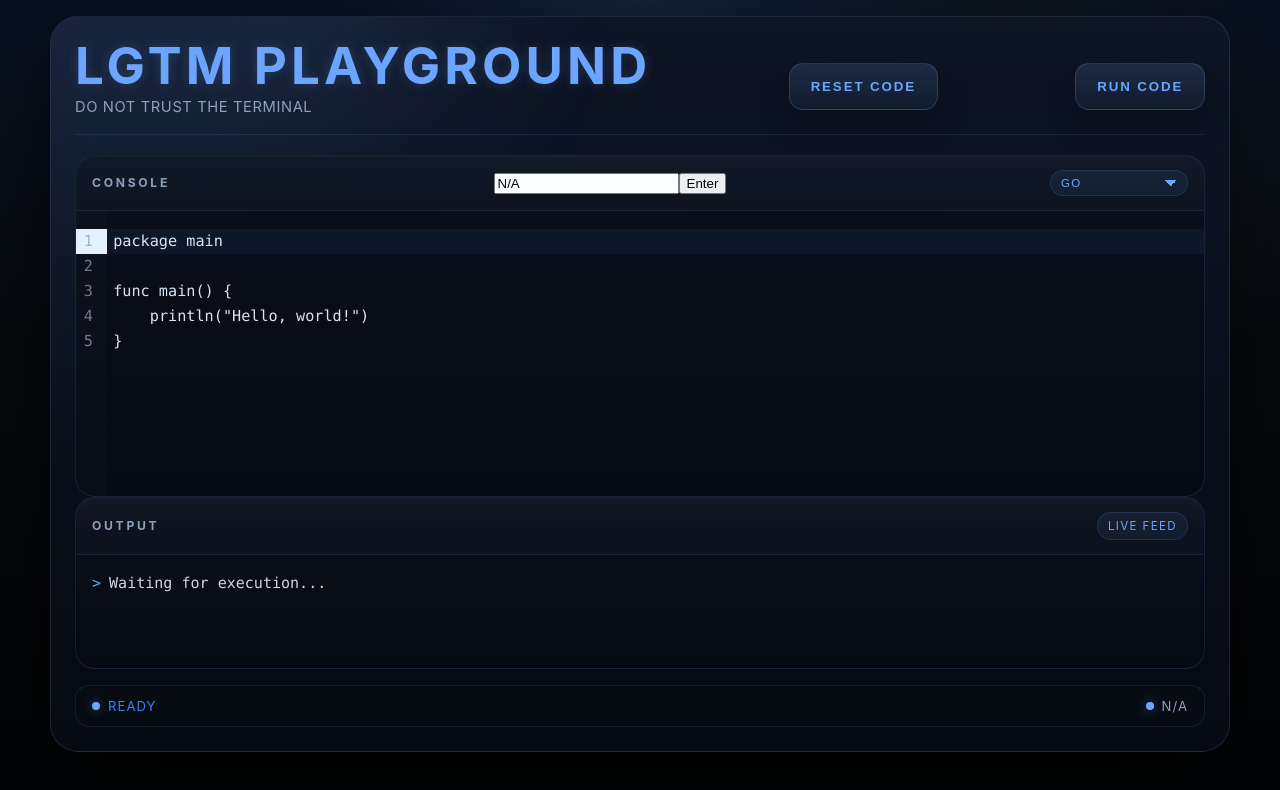
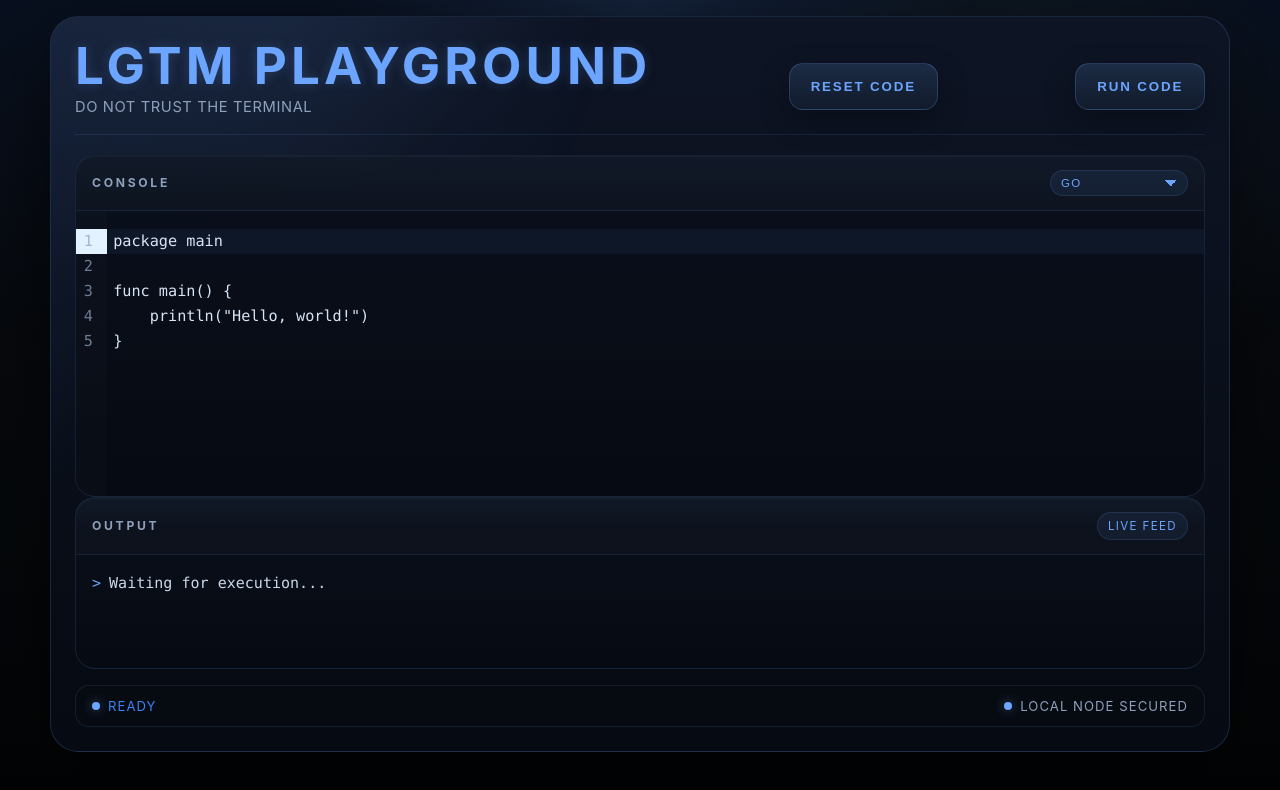
Before and after one commit to mrlouf/ft_lgtm, a React (Vite) app in the folder frontend/: page / in a window 1280 px wide. Shown: the top 790 px of the page. Built offline with nearby package versions, Linux system fonts and the light colour scheme.

Commit message:
Revert "feat: add a new button to fetch source code from an existing CID over IPFS (#2)"
This reverts commit 56e1aa41bdf3d77da547c7b1230fca5b7a1e5db6.

```diff
--- a/frontend/src/App.tsx
+++ b/frontend/src/App.tsx
@@ -17,12 +17,6 @@ export default function App() {
     const [output, setOutput] = useState("Waiting for execution...");
     const [status, setStatus] = useState<Status>("Ready");
     const [resetVersion, setResetVersion] = useState(0);
-    const [cid, setCid] = useState("N/A");
-
-    function handleStatusChange(nextStatus: Status, nextCid: string) {
-        setStatus(nextStatus);
-        setCid(nextCid);
-    }
 
     function handleLanguageChange(nextLanguage: Language) {
         setLanguage(nextLanguage);
@@ -30,36 +24,6 @@ export default function App() {
         setOutput("Waiting for execution...");
         setStatus("Ready");
         setResetVersion((value) => value + 1);
-        setCid("N/A");
-    }
-
-    function handleEnterCID(nextCid: string) {
-        const gatewayUrl = import.meta.env.VITE_IPFS_GATEWAY_URL ?? "http://localhost:8080";
-
-        fetch(`${gatewayUrl}/ipfs/${nextCid}`, {
-            method: "GET",
-            headers: {
-                "Content-Type": "text/plain",
-            },
-        })
-            .then((response) => {
-                if (!response.ok) {
-                    throw new Error(`Failed to fetch CID ${nextCid}`);
-                }
-                return response.text();
-            })
-            .then((source) => {
-                setCode(source);
-                setCid(nextCid);
-                setOutput("Loaded source from IPFS");
-                setStatus("Ready");
-                setResetVersion((value) => value + 1);
-            })
-            .catch((error) => {
-                console.error("Error fetching snippet:", error);
-                setOutput(`Error loading CID: ${error.message}`);
-                setStatus("Error");
-            });
     }
 
     function handleReset() {
@@ -67,7 +31,6 @@ export default function App() {
         setOutput("Waiting for execution...");
         setStatus("Ready");
         setResetVersion((value) => value + 1);
-        setCid("N/A");
     }
 
     return (
@@ -83,23 +46,21 @@ export default function App() {
                         code={code}
                         language={language}
                         onResult={setOutput}
-                        onStatusChange={handleStatusChange}
+                        onStatusChange={setStatus}
                     />
                 </header>
 
                 <Editor
                     code={code}
                     language={language}
-                    cid={cid}
                     onChange={setCode}
                     onChangeLanguage={handleLanguageChange}
-                    onEnterCID={handleEnterCID}
                     resetVersion={resetVersion}
                 />
 
                 <Output output={output} />
 
-                <StatusBar status={status} snippetCID={cid} />
+                <StatusBar status={status} />
             </div>
         </main>
     );
--- a/frontend/src/components/Editor.tsx
+++ b/frontend/src/components/Editor.tsx
@@ -5,28 +5,21 @@ import { EditorState } from "@codemirror/state";
 
 import LanguageButton from "./LanguageButton";
 
-import EnterCIDButton from "./EnterCIDButton";
-
 type Language = "javascript" | "python" | "go";
-
 
 type EditorProps = {
     code: string;
     language: Language;
-    cid: string;
     onChange: (value: string) => void;
     onChangeLanguage: (language: Language) => void;
-    onEnterCID: (nextCid: string) => void;
     resetVersion: number;
 };
 
 export default function Editor({
     code,
     language,
-    cid,
     onChange,
     onChangeLanguage,
-    onEnterCID,
     resetVersion,
 }: EditorProps) {
     const editorRef = useRef<HTMLDivElement>(null);
@@ -87,12 +80,6 @@ export default function Editor({
         <section className="panel editor-panel">
             <div className="panel-head">
                 <h2 className="panel-title">Console</h2>
-
-                <EnterCIDButton
-                    cid={cid}
-                    onEnterCID={onEnterCID}
-                />
-
                 <LanguageButton
                     language={language}
                     onChangeLanguage={onChangeLanguage}
--- a/frontend/src/components/EnterCIDButton.tsx
+++ /dev/null
@@ -1,31 +0,0 @@
-import { useEffect, useState } from "react";
-
-export default function EnterCIDButton({
-    cid,
-    onEnterCID,
-}: {
-    cid: string;
-    onEnterCID: (nextCid: string) => void;
-}) {
-    const [inputValue, setInputValue] = useState(cid);
-
-    useEffect(() => {
-        setInputValue(cid);
-    }, [cid]);
-
-    function handleEnterClick() {
-        onEnterCID(inputValue.trim());
-    }
-
-    return (
-        <div className="enter-cid-button">
-            <input
-                type="text"
-                value={inputValue}
-                onChange={(event) => setInputValue(event.target.value)}
-                placeholder="Enter CID"
-            />
-            <button onClick={handleEnterClick}>Enter</button>
-        </div>
-    );
-}
--- a/frontend/src/components/RunButton.tsx
+++ b/frontend/src/components/RunButton.tsx
@@ -5,12 +5,12 @@ type RunButtonProps = {
     code: string;
     language: Language;
     onResult: (output: string) => void;
-    onStatusChange: (status: Status, cid: string) => void;
+    onStatusChange: (status: Status) => void;
 };
 
 export default function RunButton({ code, language, onResult, onStatusChange }: RunButtonProps) {
     function handleRun() {
-        onStatusChange("Running", "N/A");
+        onStatusChange("Running");
         onResult("Running code...");
 
         fetch("/api/run", {
@@ -29,10 +29,8 @@ export default function RunButton({ code, language, onResult, onStatusChange }:
                 console.log("Code execution result:", output);
 
                 if (data.status === "failed") {
-
-                    onStatusChange("Error", "N/A");
+                    onStatusChange("Error");
                     onResult(`Error: ${data.error}`);
-
                 } else {
 
                     data.stdout = data.stdout || "";
@@ -45,17 +43,21 @@ export default function RunButton({ code, language, onResult, onStatusChange }:
                     } else {
                         onResult(resultOutput);
                     }
-
-                    const sourceCid = data.source_cid || "N/A";
-                    console.log("Source CID:", sourceCid);
-                    onStatusChange("Completed", sourceCid);
-
                 }
 
+                onStatusChange("Completed");
+
+                const resultOutput = `${data.stdout}\n\n`;
+                if (data.stderr) {
+                    const errOutput = `Errors:\n${data.stderr}\n\n`;
+                    onResult(resultOutput + errOutput);
+                } else {
+                    onResult(resultOutput);
+                }
             })
             .catch((error) => {
                 console.error("Error running code:", error);
-                onStatusChange("Error", "N/A");
+                onStatusChange("Error");
                 onResult(`Error running code: ${error.message}`);
             });
     }
--- a/frontend/src/components/StatusBar.tsx
+++ b/frontend/src/components/StatusBar.tsx
@@ -9,14 +9,13 @@ const statusColors: Record<Status, string> = {
 
 type StatusBarProps = {
     status: Status;
-    snippetCID?: string;
 };
 
-export default function StatusBar({ status, snippetCID }: StatusBarProps) {
+export default function StatusBar({ status }: StatusBarProps) {
     return (
         <footer className="status-bar">
             <span style={{ color: statusColors[status] }}>{status}</span>
-            <span style={{}}> {snippetCID}</span>
+            <span>Local node secured</span>
         </footer>
     );
 }
```
